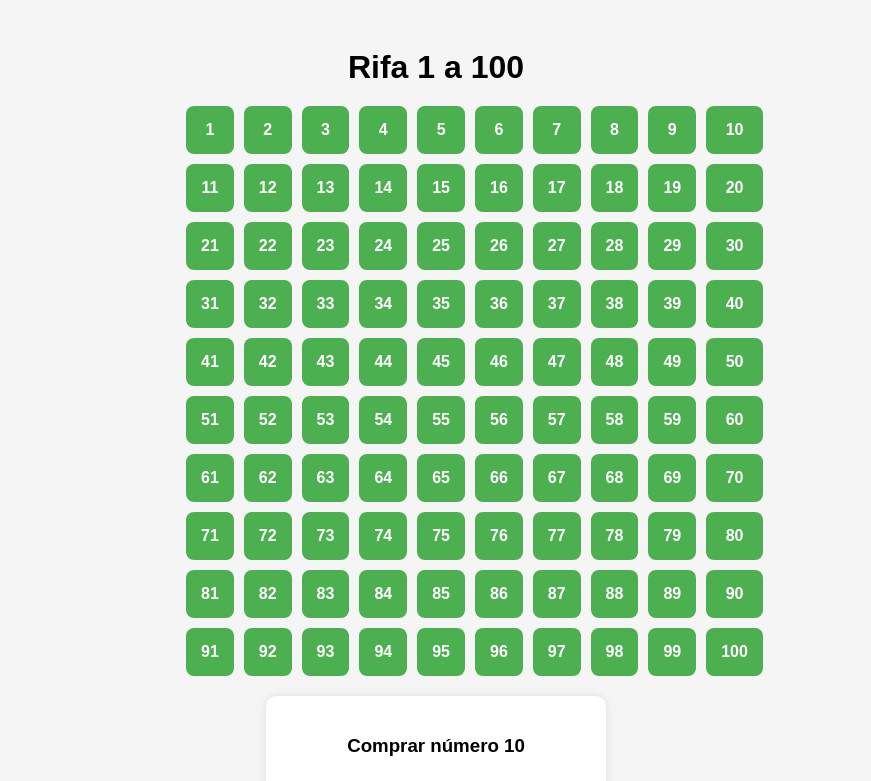
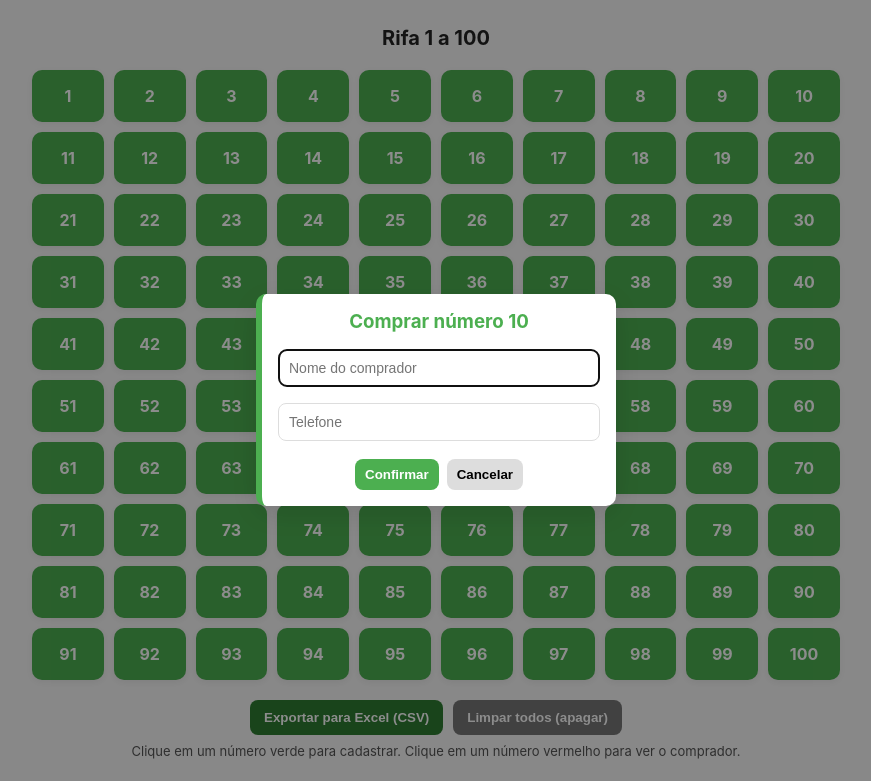
Before and after one commit to CryslaineGomes/Rifa-Solidaria, a plain HTML site: page Index.html in a window 1280 px wide. Both pictures are taken after a click on the element "10". Shown: the top 781 px of the page, without its empty margins (204-1075 px from the left). Drawn offline with Linux system fonts and the light colour scheme.

Commit message:
Atualizar o Index.html

```diff
--- a/Index.html
+++ b/Index.html
@@ -1,123 +1,315 @@
 <!DOCTYPE html>
 <html lang="pt-BR">
 <head>
-<meta charset="UTF-8" />
-<meta name="viewport" content="width=device-width, initial-scale=1.0" />
+<meta charset="utf-8" />
+<meta name="viewport" content="width=device-width,initial-scale=1" />
 <title>Rifa 1 a 100</title>
 <style>
-  body {
-    font-family: Arial, sans-serif;
-    background: #f5f5f5;
-    padding: 20px;
-    text-align: center;
+  :root{
+    --verde:#4caf50;
+    --vermelho:#e53935;
+    --bg:#f7f7f7;
+    --card:#ffffff;
   }
-  h1 {
-    margin-bottom: 20px;
+  *{box-sizing:border-box}
+  body{
+    margin:0;
+    font-family:Inter, Arial, sans-serif;
+    background:var(--bg);
+    color:#222;
+    padding:20px;
+    display:flex;
+    justify-content:center;
   }
-  .grid {
-    display: grid;
-    grid-template-columns: repeat(10, 1fr);
-    gap: 10px;
-    max-width: 500px;
-    margin: auto;
+
+  .wrap{
+    width:100%;
+    max-width:820px;
   }
-  .num {
-    padding: 15px;
-    border-radius: 8px;
-    background: #4caf50;
-    color: #fff;
-    font-weight: bold;
-    cursor: pointer;
-    transition: 0.3s;
+
+  h1{
+    text-align:center;
+    margin:6px 0 14px 0;
+    font-size:20px;
   }
-  .num.vendido {
-    background: #e53935;
-    cursor: not-allowed;
+
+  /* grid */
+  .grid{
+    display:grid;
+    grid-template-columns:repeat(10,1fr);
+    gap:10px;
+    background:transparent;
+    padding:6px;
+    margin:auto;
   }
-  #formBox {
-    margin-top: 20px;
-    background: #fff;
-    padding: 20px;
-    border-radius: 10px;
-    width: 300px;
-    margin-left: auto;
-    margin-right: auto;
-    display: none;
-    box-shadow: 0 0 10px rgba(0,0,0,0.1);
+
+  @media(max-width:700px){
+    .grid{grid-template-columns:repeat(6,1fr)}
   }
-  input {
-    width: 100%;
-    padding: 10px;
-    margin: 8px 0;
-    border-radius: 6px;
-    border: 1px solid #ccc;
+  @media(max-width:420px){
+    .grid{grid-template-columns:repeat(5,1fr)}
   }
-  button {
-    width: 100%;
-    padding: 10px;
-    border: none;
-    border-radius: 6px;
-    background: #1976d2;
-    color: #fff;
-    font-size: 16px;
-    cursor: pointer;
+
+  .num{
+    background:var(--verde);
+    color:#fff;
+    min-height:52px;
+    display:flex;
+    align-items:center;
+    justify-content:center;
+    border-radius:10px;
+    font-weight:700;
+    cursor:pointer;
+    box-shadow:0 2px 6px rgba(0,0,0,0.06);
+    transition:transform .12s, box-shadow .12s;
+    padding:8px;
+    text-align:center;
+    user-select:none;
   }
+  .num:hover{ transform:translateY(-3px) }
+
+  .num.vendido{
+    background:var(--vermelho);
+    cursor:pointer;
+    opacity:0.96;
+  }
+
+  /* area de ações */
+  .actions-row{
+    display:flex;
+    gap:10px;
+    justify-content:center;
+    margin-top:14px;
+    flex-wrap:wrap;
+  }
+  .btn{
+    padding:10px 14px;
+    border-radius:8px;
+    border:0;
+    cursor:pointer;
+    font-weight:600;
+  }
+  .btn-export{ background:#2e7d32; color:#fff; }
+  .btn-clear{ background:#777; color:#fff; }
+
+  /* modals */
+  .overlay{
+    position:fixed;
+    inset:0;
+    display:none;
+    align-items:center;
+    justify-content:center;
+    background:rgba(0,0,0,0.45);
+    z-index:999;
+    padding:20px;
+  }
+  .card{
+    width:100%;
+    max-width:360px;
+    background:var(--card);
+    border-radius:10px;
+    padding:16px;
+    box-shadow:0 8px 30px rgba(0,0,0,0.12);
+    text-align:center;
+  }
+  .card h3{ margin:0 0 8px 0 }
+  input{
+    width:100%;
+    padding:10px;
+    margin:8px 0;
+    border-radius:8px;
+    border:1px solid #ddd;
+    font-size:14px;
+  }
+  .row{ display:flex; gap:8px; justify-content:center; margin-top:10px; }
+  .small-btn{ padding:8px 10px; border-radius:8px; border:0; cursor:pointer; font-weight:600 }
+
+  /* tooltip small */
+  .note{ font-size:13px; color:#555; text-align:center; margin-top:8px }
 </style>
 </head>
 <body>
-  <h1>Rifa 1 a 100</h1>
-  <div class="grid" id="grid"></div>
+  <div class="wrap">
+    <h1>Rifa 1 a 100</h1>
 
-  <div id="formBox">
-    <h3 id="formTitle"></h3>
-    <input type="text" id="nome" placeholder="Nome" />
-    <input type="text" id="telefone" placeholder="Telefone" />
-    <button onclick="confirmarCompra()">Confirmar</button>
+    <div id="grid" class="grid" aria-label="Números da rifa"></div>
+
+    <div class="actions-row">
+      <button class="btn btn-export" id="btnExport">Exportar para Excel (CSV)</button>
+      <button class="btn btn-clear" id="btnLimpar">Limpar todos (apagar)</button>
+    </div>
+
+    <p class="note">Clique em um número verde para cadastrar. Clique em um número vermelho para ver o comprador.</p>
+  </div>
+
+  <!-- Modal cadastro (verde) -->
+  <div id="modalCadastro" class="overlay" role="dialog" aria-modal="true">
+    <div class="card" style="border-left:6px solid var(--verde)">
+      <h3 id="tituloCadastro" style="color:var(--verde)"></h3>
+      <input id="inputNome" type="text" placeholder="Nome do comprador" />
+      <input id="inputTel" type="text" placeholder="Telefone" />
+      <div class="row">
+        <button class="small-btn" id="confirmBtn" style="background:var(--verde); color:#fff">Confirmar</button>
+        <button class="small-btn" id="cancelBtn" style="background:#ddd">Cancelar</button>
+      </div>
+    </div>
+  </div>
+
+  <!-- Modal mostrar comprador (vermelho) -->
+  <div id="modalShow" class="overlay" role="dialog" aria-modal="true">
+    <div class="card" style="border-left:6px solid var(--vermelho)">
+      <h3 style="color:var(--vermelho)">Número Vendido</h3>
+      <div id="infoShow" style="font-size:15px;color:#333;margin-top:6px;text-align:left"></div>
+      <div class="row" style="margin-top:12px">
+        <button class="small-btn" id="closeShow" style="background:#ccc">Fechar</button>
+      </div>
+    </div>
   </div>
 
 <script>
-  let vendidos = JSON.parse(localStorage.getItem('vendidos')) || {}; // carregar salvos
-  let numeroSelecionado = null;
+/*
+  Versão limpa e independente.
+  - Salva em localStorage chave: 'rifa_vendidos'
+  - Ao clicar num vendido (vermelho) abre modal com Nome e Telefone
+  - Botão Exportar gera CSV (delimitador ';' para Excel BR)
+  - Botão Limpar apaga tudo (com confirmação)
+*/
 
-  const grid = document.getElementById('grid');
-  for (let i = 1; i <= 100; i++) {
-    const div = document.createElement('div');
-    div.className = 'num';
-    div.id = 'num-' + i;
-    div.innerText = i;
-    if (vendidos[i]) div.classList.add('vendido');
-    if (!vendidos[i]) div.onclick = () => selecionarNumero(i);
-    grid.appendChild(div);
+const STORAGE_KEY = 'rifa_vendidos';
+
+// carrega ou cria objeto
+let vendidos = JSON.parse(localStorage.getItem(STORAGE_KEY) || '{}');
+
+// referências DOM
+const grid = document.getElementById('grid');
+const modalCadastro = document.getElementById('modalCadastro');
+const modalShow = document.getElementById('modalShow');
+const tituloCadastro = document.getElementById('tituloCadastro');
+const inputNome = document.getElementById('inputNome');
+const inputTel = document.getElementById('inputTel');
+const confirmBtn = document.getElementById('confirmBtn');
+const cancelBtn = document.getElementById('cancelBtn');
+const infoShow = document.getElementById('infoShow');
+const closeShow = document.getElementById('closeShow');
+const btnExport = document.getElementById('btnExport');
+const btnLimpar = document.getElementById('btnLimpar');
+
+let numeroAtivo = null;
+
+// constrói grade 1..100
+function construirGrid(){
+  grid.innerHTML = '';
+  for(let i=1;i<=100;i++){
+    const el = document.createElement('div');
+    el.className = 'num';
+    el.id = 'num-'+i;
+    el.dataset.num = i;
+    el.innerText = i;
+    // evita corte: já estilado com min-height e padding
+    if(vendidos[i]){
+      el.classList.add('vendido');
+      el.title = 'Vendido para: ' + (vendidos[i].nome || '');
+      el.addEventListener('click', ()=> abrirModalShow(i));
+    } else {
+      el.addEventListener('click', ()=> abrirModalCadastro(i));
+    }
+    grid.appendChild(el);
   }
+}
 
-  function selecionarNumero(n) {
-    if (vendidos[n]) return;
-    numeroSelecionado = n;
-    document.getElementById('formTitle').innerText = `Comprar número ${n}`;
-    document.getElementById('formBox').style.display = 'block';
+// abrir modal para cadastrar
+function abrirModalCadastro(n){
+  numeroAtivo = n;
+  tituloCadastro.innerText = 'Comprar número ' + n;
+  inputNome.value = '';
+  inputTel.value = '';
+  modalCadastro.style.display = 'flex';
+  inputNome.focus();
+}
+
+// confirmar compra
+confirmBtn.addEventListener('click', ()=>{
+  const nome = inputNome.value.trim();
+  const tel = inputTel.value.trim();
+  if(!nome || !tel){
+    alert('Preencha nome e telefone.');
+    return;
   }
+  vendidos[numeroAtivo] = { nome: nome, telefone: tel };
+  localStorage.setItem(STORAGE_KEY, JSON.stringify(vendidos));
+  construirGrid();
+  modalCadastro.style.display = 'none';
+});
 
-  function confirmarCompra() {
-    const nome = document.getElementById('nome').value;
-    const telefone = document.getElementById('telefone').value;
+// cancelar cadastro
+cancelBtn.addEventListener('click', ()=> {
+  modalCadastro.style.display = 'none';
+});
 
-    if (!nome || !telefone) {
-      alert('Preencha os dados!');
-      return;
-    }
+// mostrar comprador (modal vermelho)
+function abrirModalShow(n){
+  const info = vendidos[n];
+  if(!info){
+    alert('Nenhum comprador encontrado para este número.');
+    return;
+  }
+  infoShow.innerHTML = `<strong>Número:</strong> ${n}<br><strong>Nome:</strong> ${sanitize(info.nome)}<br><strong>Telefone:</strong> ${sanitize(info.telefone)}`;
+  modalShow.style.display = 'flex';
+}
 
-    vendidos[numeroSelecionado] = { nome, telefone };
+// fechar modal mostrar
+closeShow.addEventListener('click', ()=> {
+  modalShow.style.display = 'none';
+});
 
-    localStorage.setItem('vendidos', JSON.stringify(vendidos)); // salva
+// exportar para CSV (Excel)
+btnExport.addEventListener('click', ()=> {
+  const keys = Object.keys(vendidos);
+  if(keys.length===0){
+    alert('Nenhum número vendido para exportar.');
+    return;
+  }
+  // ordenar por número
+  const nums = keys.map(k=>parseInt(k)).sort((a,b)=>a-b);
+  let csv = 'Número;Nome;Telefone\\n';
+  for(const n of nums){
+    const info = vendidos[n];
+    const nome = (info.nome || '').replace(/;/g,',').replace(/\\n/g,' ');
+    const tel  = (info.telefone || '').replace(/;/g,',').replace(/\\n/g,' ');
+    csv += `${n};${nome};${tel}\\n`;
+  }
+  const blob = new Blob([csv], { type: 'text/csv;charset=utf-8;' });
+  const url = URL.createObjectURL(blob);
+  const a = document.createElement('a');
+  a.href = url;
+  a.download = 'rifa_vendidos.csv';
+  document.body.appendChild(a);
+  a.click();
+  a.remove();
+  URL.revokeObjectURL(url);
+});
 
-    const div = document.getElementById('num-' + numeroSelecionado);
-    div.classList.add('vendido');
-    div.onclick = null;
+// limpar tudo (com confirmação)
+btnLimpar.addEventListener('click', ()=>{
+  if(!confirm('Tem certeza que deseja apagar todos os registros salvos? Essa ação não pode ser desfeita.')) return;
+  vendidos = {};
+  localStorage.removeItem(STORAGE_KEY);
+  construirGrid();
+});
 
-    document.getElementById('nome').value = '';
-    document.getElementById('telefone').value = '';
-    document.getElementById('formBox').style.display = 'none';
-  }
+// util sanitize (simples)
+function sanitize(txt){
+  if(!txt) return '';
+  return txt.toString().replace(/</g,'&lt;').replace(/>/g,'&gt;');
+}
+
+// fechar modals clicando fora do card
+modalCadastro.addEventListener('click', (e)=>{ if(e.target===modalCadastro) modalCadastro.style.display='none'; });
+modalShow.addEventListener('click', (e)=>{ if(e.target===modalShow) modalShow.style.display='none'; });
+
+// inicializa
+construirGrid();
+
 </script>
 </body>
 </html>
```
